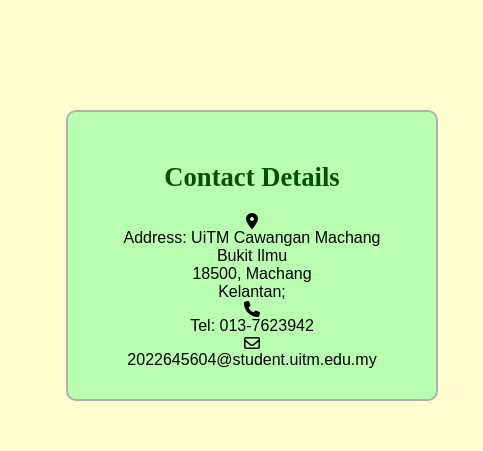
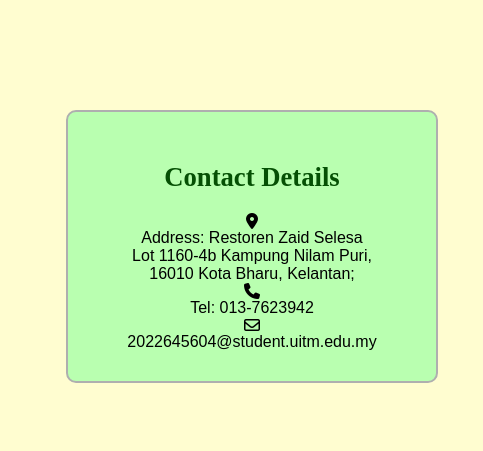
Before and after one commit to Safika09/my-website, a plain HTML site: page contact.html in a window 1280 px wide. Shown: the part 257-708 px from the top of the page, 797-1280 px from the left. Drawn offline with Linux system fonts and the light colour scheme; a web font is replaced by a local one.

Commit message:
Updated contact.html

```diff
--- a/contact.html
+++ b/contact.html
@@ -32,7 +32,7 @@
 
             <div class="contactbox">
                 <h2>Contact Details</h2>
-                <i class="fa-solid fa-location-dot"></i> Address: UiTM Cawangan Machang <br> Bukit Ilmu<br> 18500, Machang <br> Kelantan; <br>
+                <i class="fa-solid fa-location-dot"></i> Address: Restoren Zaid Selesa <br> Lot 1160-4b Kampung Nilam Puri,<br> 16010 Kota Bharu, Kelantan; <br>
                 <i class="fa-solid fa-phone"></i> Tel: 013-7623942 <br>
                 <i class="fa-regular fa-envelope"></i> 2022645604@student.uitm.edu.my
             </div>
```
